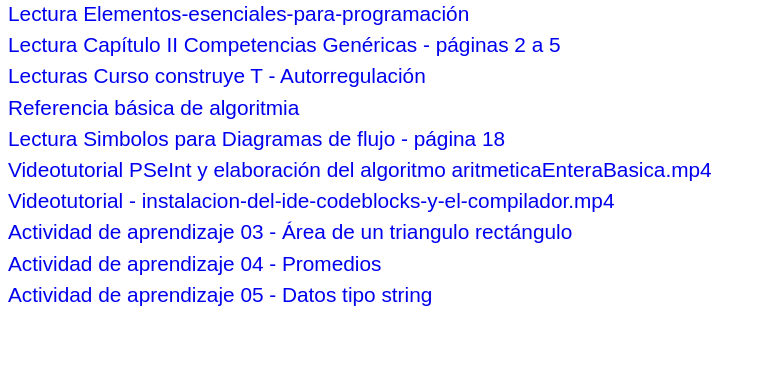
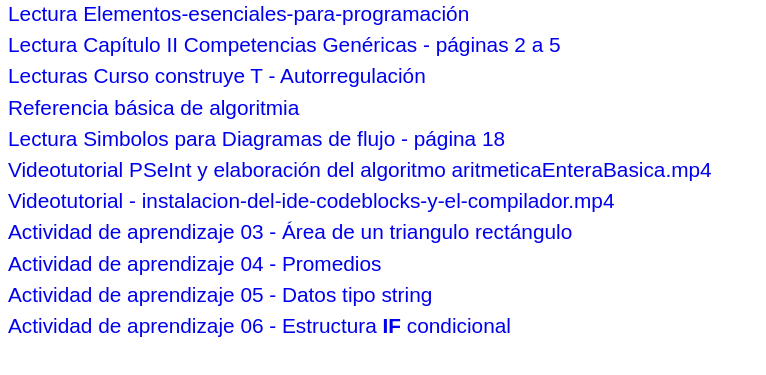
Before and after one commit to edistance/prgmod1, a plain HTML site: page index.html in a window 1280 px wide. Shown: the part 89-464 px from the top of the page, without its empty margins (0-766 px from the left). Drawn offline with Linux system fonts and the light colour scheme.

Commit message:
Se agrego la actividad 06 correspondiente a la estructura condicional IF

```diff
--- a/index.html
+++ b/index.html
@@ -17,6 +17,7 @@
 		<a href="actividades/act03-areaTrianguloRectangulo.pdf">Actividad de aprendizaje 03 - Área de un triangulo rectángulo</a>
 		<a href="actividades/act04-promedio.pdf">Actividad de aprendizaje 04 - Promedios</a>
 		<a href="actividades/act05-2019-string.pdf">Actividad de aprendizaje 05 - Datos tipo string</a>
+		<a href="actividades/act06-estructura-if.pdf">Actividad de aprendizaje 06 - Estructura <span class="negrita">IF</span> condicional</a>
 
 	</body>
 </html>
```
Also changed, not shown: 1 other file.
